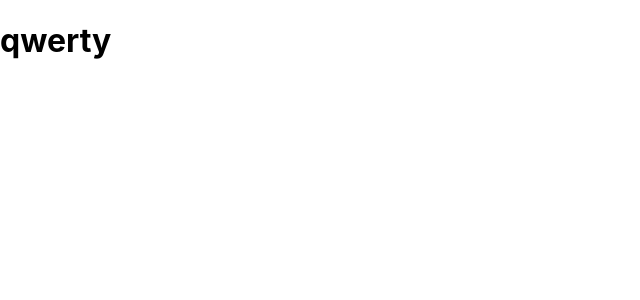
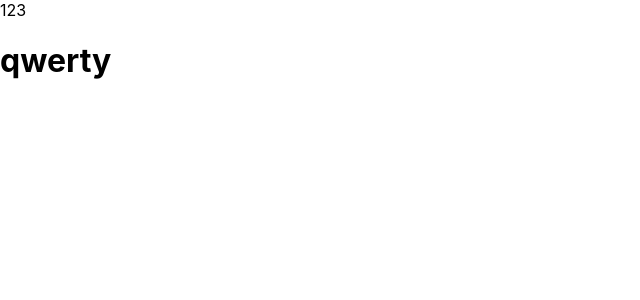
Before and after one commit to OlexiiHryhorashyk/PawMate_Front, a React (Create React App) app: page / in a window 1280 px wide. Shown: the top 300 px of the page, without its empty margins (0-640 px from the left). Built offline with nearby package versions, Linux system fonts and the light colour scheme; the HTML template or start-up script is replaced by a standard one.

Commit message:
added assets directory

```diff
--- a/src/App.js
+++ b/src/App.js
@@ -1,12 +1,16 @@
 import './App.css';
 import {BrowserRouter as Router} from "react-router-dom";
 import Routes from "./routes/Routes";
+import Toolbar from "./components/toolbar/toolbar";
 
 const App = () => {
   return (
+      <>
+      <Toolbar/>
       <Router>
         <Routes/>
       </Router>
+      </>
   )
 }
 
--- /dev/null
+++ b/src/components/toolbar/index.css
@@ -0,0 +1,13 @@
+.toolbar {
+    position: fixed;
+    width: 100%;
+    height: 200px;
+    box-shadow: 0 0 10px rgba(0, 0, 0, 0.15);
+    margin: 0;
+    z-index: 105;
+    padding-left: 6px;
+    color: red;
+
+    display: flex;
+    align-items: center;
+}
--- /dev/null
+++ b/src/components/toolbar/toolbar.js
@@ -0,0 +1,12 @@
+import React from "react"
+
+const Toolbar = ({children}) => {
+    return (
+        <div className='toolbar'>
+            {children}
+            123
+        </div>
+    )
+}
+
+export default Toolbar
--- /dev/null
+++ b/src/toolkits/button/index.css
@@ -0,0 +1,3 @@
+.button {
+    color: red;
+}
```
Also changed, not shown: src/pages/LoginPage/components/LoginForm.js (added, +23 -0 lines), src/toolkits/button/button.js (added, +27 -0 lines), src/pages/LoginPage/index.css (added), src/pages/LoginPage/index.js (added).
